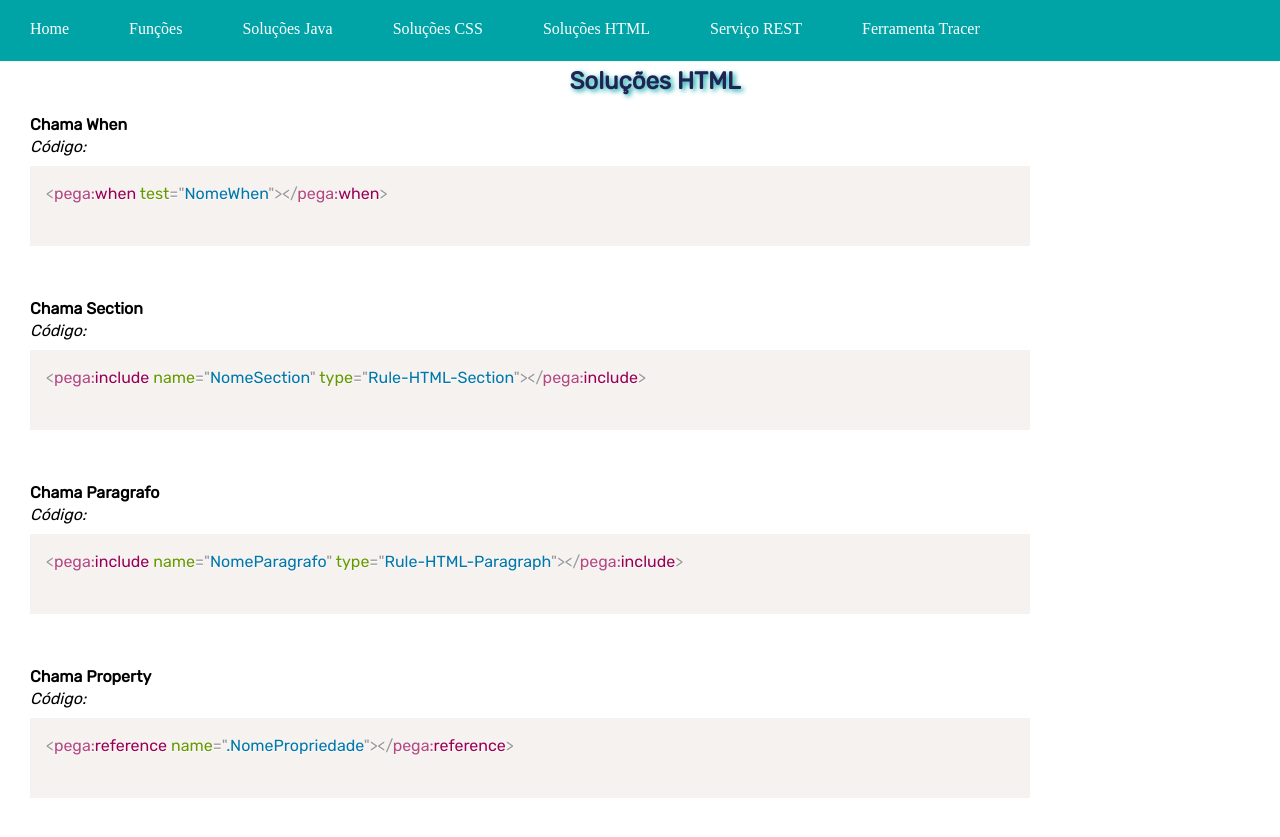
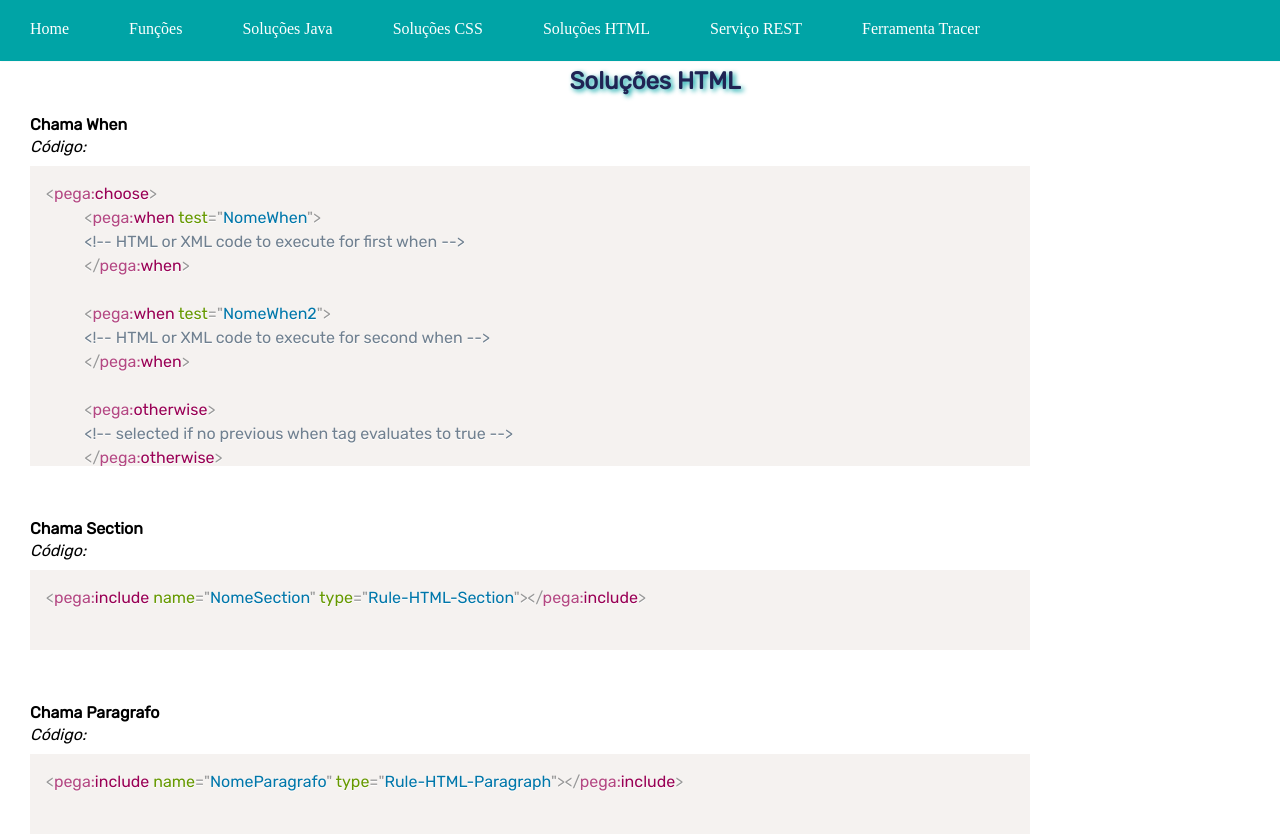
Before and after one commit to RayaneMorais/ajuda-pega, a plain HTML site: page solucoesHTML.html in a window 1280 px wide. Shown: the top 837 px of the page. Drawn offline with nearby package versions, Linux system fonts and the light colour scheme.

Commit message:
Ajuste no código HTML
Ajuste no código HTML

```diff
--- a/css/reset.css
+++ b/css/reset.css
@@ -8,7 +8,6 @@
     -moz-box-sizing: border-box;
     -webkit-box-sizing: border-box;
     line-height: 22px;
-    text-align: justify;
 }
 
 /*Reset basico das midias*/
--- a/css/style.css
+++ b/css/style.css
@@ -91,8 +91,9 @@ h2 {
     font-size: 0.875em;
 }
 
-.main_footer .content {
+.main_footer .container {
     padding: 3em 0em;
+    text-align: center;
 }
 
 .main_footer_copy {
--- a/solucoesHTML.html
+++ b/solucoesHTML.html
@@ -41,7 +41,20 @@
 			<b>Chama When</b><br>
 			<em>Código:</em>
 			<pre
-				class="codigoHTML"><code class="language-html">&lt;pega:when test="NomeWhen">&lt;/pega:when></code></pre>
+				class="codigoCSS">
+<code class="language-html">&lt;pega:choose>
+	&lt;pega:when test="NomeWhen">
+	&lt;!-- HTML or XML code to execute for first when -->
+	&lt;/pega:when>
+
+	&lt;pega:when test="NomeWhen2">
+	&lt;!-- HTML or XML code to execute for second when -->
+	&lt;/pega:when>
+
+	&lt;pega:otherwise>
+    &lt;!-- selected if no previous when tag evaluates to true -->
+	&lt;/pega:otherwise>
+&lt;/pega:choose></code></pre>
 			<br><br>
 			<b>Chama Section</b><br>
 			<em>Código:</em>
```
Also changed, not shown: 1 other file.
